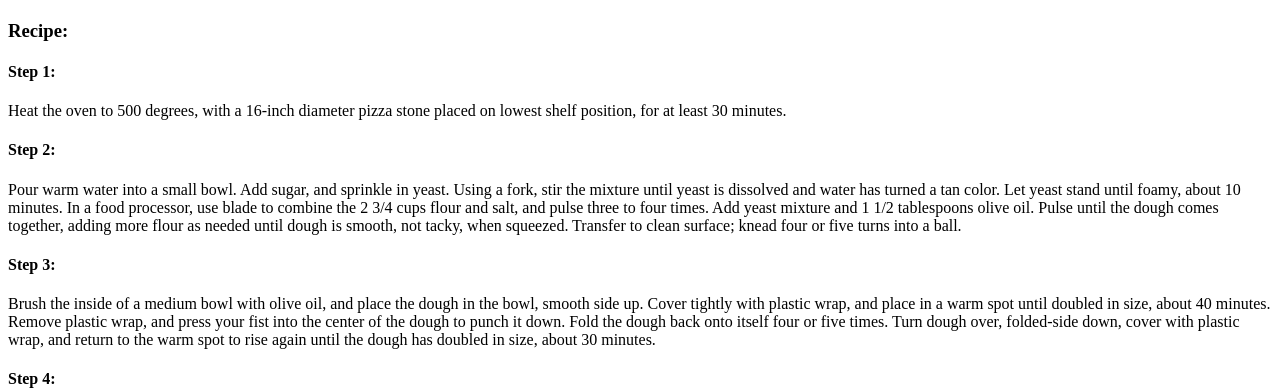
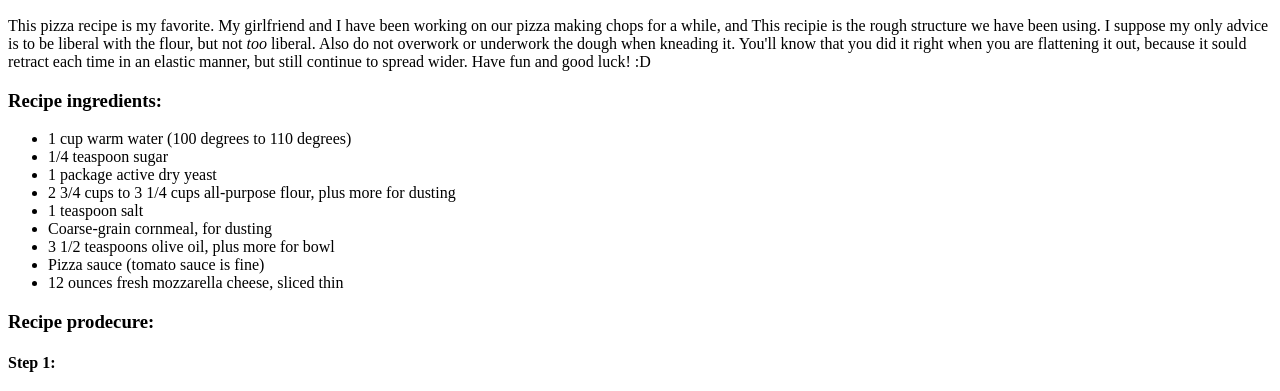
Before and after one commit to TheSmith0803/odin-recipes, a plain HTML site: page recipes/pizza.html in a window 1280 px wide. Shown: the part 383-774 px from the top of the page. Drawn offline with Linux system fonts and the light colour scheme.

Commit message:
Added a decription paragraph

```diff
--- a/recipes/pizza.html
+++ b/recipes/pizza.html
@@ -9,7 +9,31 @@
         <img src="https://imagesvc.meredithcorp.io/v3/mm/image?url=https%3A%2F%2Fassets.marthastewart.com%2Fstyles%2Fwmax-300%2Fd10%2Fmain_00699%2Fmain_00699_xl.jpg%3Fitok%3DpZXQFSIQ"
         alt="Literally, the pizza.">
 
-        <p><h3>Recipe:</h3></p>
+        <p>This pizza recipe is my favorite. My girlfriend and I have
+            been working on our pizza making chops for a while, and This
+            recipie is the rough structure we have been using. I suppose my only
+            advice is to be liberal with the flour, but not <em>too</em>
+            liberal. Also do not overwork or underwork the dough when kneading
+            it. You'll know that you did it right when you are flattening it
+            out, because it sould retract each time in an elastic manner,
+            but still continue to spread wider. Have fun and good luck! :D
+        </p>
+
+        <p><h3>Recipe ingredients:</h3></p>
+
+        <ul>
+            <li>1 cup warm water (100 degrees to 110 degrees)</li>
+            <li>1/4 teaspoon sugar</li>
+            <li>1 package active dry yeast</li>
+            <li>2 3/4 cups to 3 1/4 cups all-purpose flour, plus more for dusting</li>
+            <li>1 teaspoon salt</li>
+            <li>Coarse-grain cornmeal, for dusting</li>
+            <li>3 1/2 teaspoons olive oil, plus more for bowl</li>
+            <li>Pizza sauce (tomato sauce is fine)</li>
+            <li>12 ounces fresh mozzarella cheese, sliced thin</li>
+        </ul>
+
+        <p><h3>Recipe prodecure:</h3></p>
 
         <p><h4>Step 1:</h4></p>
         <p>Heat the oven to 500 degrees, with a 16-inch diameter pizza
```
